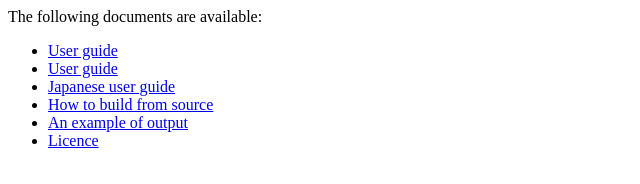
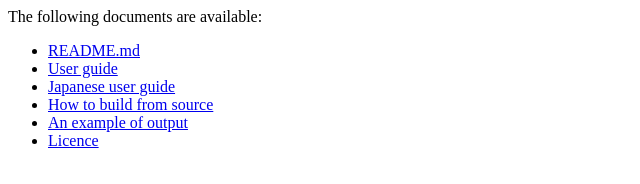
Before and after one commit to colonq/zero-problem, a plain HTML site: page docs/index.html in a window 1280 px wide. Shown: the full height of the page, 0-640 px from the left. Drawn offline with Linux system fonts and the light colour scheme.

Commit message:
fix duplicate link name

```diff
--- a/docs/index.html
+++ b/docs/index.html
@@ -6,7 +6,7 @@
 </head>
 <body>
 The following documents are available:
-<ul><li><a href="https://github.com/colonq/zero-problem/blob/master/README.md">User guide</a></li>
+<ul><li><a href="https://github.com/colonq/zero-problem/blob/master/README.md">README.md</a></li>
 <li><a href="./Htmls/user_guide.html">User guide</a></li>
 <li><a href="./Htmls/user_guide_ja.html">Japanese user guide</a></li>
 <li><a href="./Htmls/how_to_build.html">How to build from source</a></li>
```
